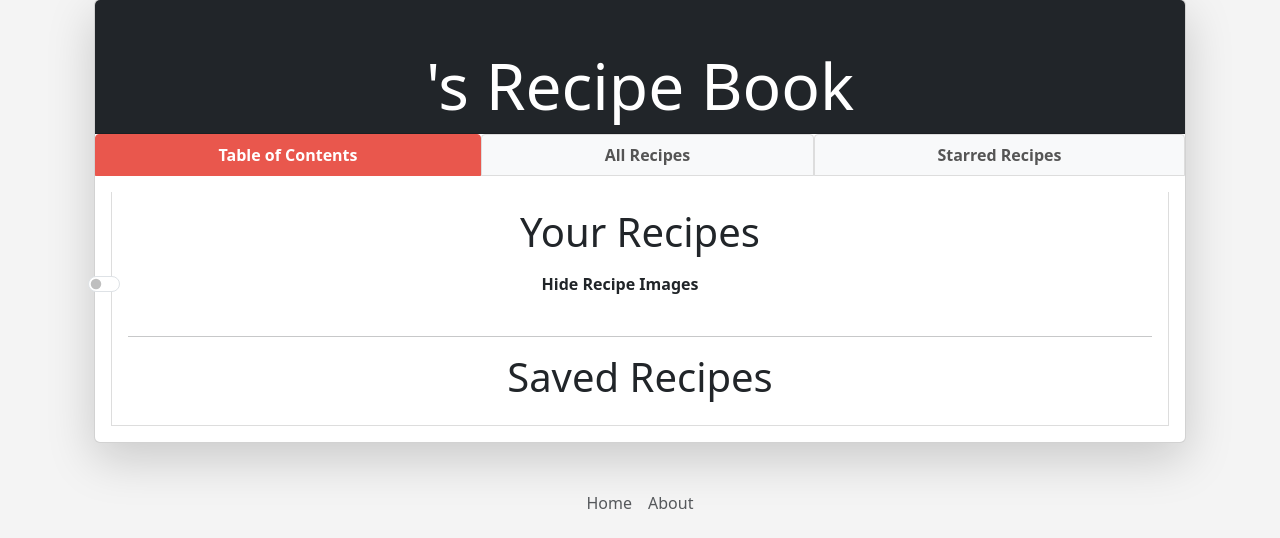
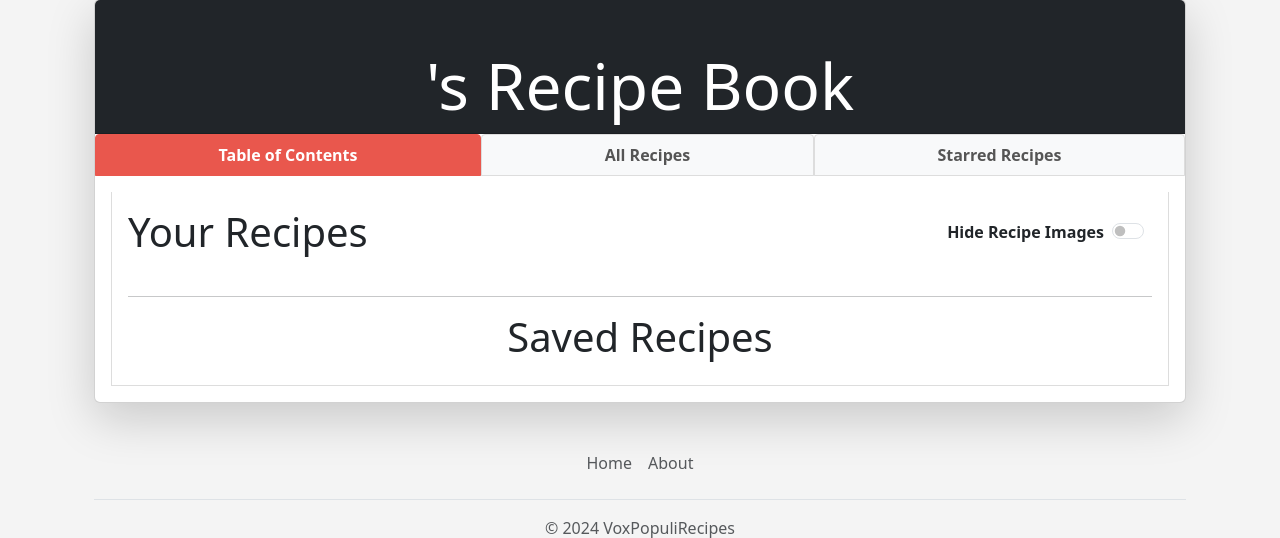
Before and after one commit to louigra/voxpopulirecipes, a Django app: page /my_recipes in a window 1280 px wide. Shown: the part 135-673 px from the top of the page. Run offline with Django 5.2, Linux system fonts and the light colour scheme; a user stored in the database is signed in; data comes from the database, SQL or seed files in the repository; both versions use the stored data as it was after the commit; some libraries are stand-ins or nearby versions.

Commit message:
reformat and add authentication checks

```diff
--- a/mysite/voxpopulirecipes/templates/voxpopulirecipes/my_recipes.html
+++ b/mysite/voxpopulirecipes/templates/voxpopulirecipes/my_recipes.html
@@ -69,12 +69,14 @@
                     id="table-of-contents"
                     role="tabpanel"
                     aria-labelledby="table-of-contents-tab">
-                    <h1 class="text-center">Your Recipes</h1>
-                    <!-- Toggle switch for hiding images -->
-                    <div class="text-center mt-3">
-                        <label class="form-check-label fw-bold" for="toggleImages">Hide Recipe Images</label>
-                        <div class="form-check form-switch d-inline ms-2">
-                            <input class="form-check-input" type="checkbox" id="toggleImages">
+                    <!-- Flex container to align heading and toggle in the same row -->
+                    <div class="d-flex justify-content-between align-items-center">
+                        <h1 class="m-0">Your Recipes</h1>
+                        <div class="d-flex align-items-center">
+                            <label class="form-check-label fw-bold me-2" for="toggleImages">Hide Recipe Images</label>
+                            <div class="form-check form-switch">
+                                <input class="form-check-input" type="checkbox" id="toggleImages">
+                            </div>
                         </div>
                     </div>
                     <div class="col-12">
--- a/mysite/voxpopulirecipes/templates/voxpopulirecipes/navbar.html
+++ b/mysite/voxpopulirecipes/templates/voxpopulirecipes/navbar.html
@@ -17,8 +17,10 @@
 		</button>
 		<div class="collapse navbar-collapse" id="navbarSupportedContent">
 		<ul class="navbar-nav me-auto mb-2 mb-lg-0">
+			{% if user.is_authenticated %}
 			<li><a class="nav-link" href="{% url 'voxpopulirecipes:my_recipes' %}">My Recipes</a></li>
 			<li><a class="nav-link" href="{% url 'voxpopulirecipes:submit_recipe_selector' %}">Submit a Recipe</a></li>
+			{% endif %}
 			<li class="nav-item dropdown">
 				<a class="nav-link dropdown-toggle" href="#" role="button" data-bs-toggle="dropdown" aria-expanded="false">
 					More
```
Also changed, not shown: mysite/db.sqlite3.
